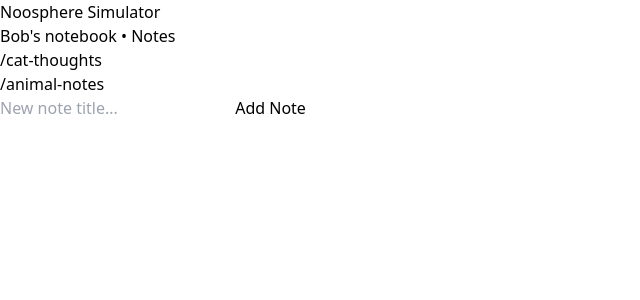
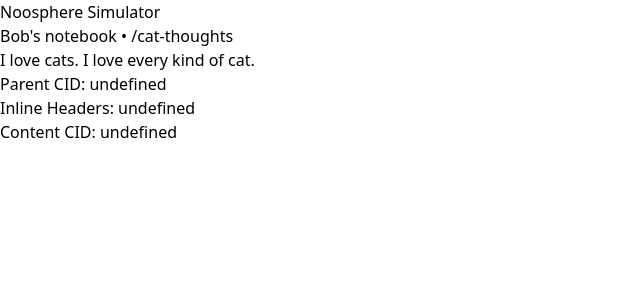
Before and after one commit to jessmartin/noosphere-simulator, a SvelteKit app: page / in a window 1280 px wide. Shown: the top 300 px of the page, without its empty margins (0-640 px from the left). Built offline with nearby package versions, Linux system fonts and the light colour scheme.

Commit message:
Moar features

```diff
--- a/src/routes/+page.svelte
+++ b/src/routes/+page.svelte
@@ -30,19 +30,35 @@
 		'4': 'I have strongly felt /cat-thoughts\n\n Dogs are just okay'
 	};
 
-	let currentNote = '';
+	// View-related stuff
+	let currentNote = 'cat-thoughts';
 	let currentView = 'note';
+	let createNew = false;
 
-	const addNote = async () => {
-		const newNote = {
-			parentCID: null,
+	// in-page variables
+	let newNoteTitle = '';
+	let newNoteContent = '';
+
+	const addNote = () => {
+		console.log(newNoteTitle);
+		let contentCID = crypto.randomUUID();
+
+		// Create the memo
+		const memo = {
+			parentCID: null, // This is a new note - no previous version
 			headers: {
-				title: 'New Note'
+				Title: newNoteTitle,
+				Created: new Date().getTime()
 			},
-			contentCID: '5'
+			contentCID: contentCID
 		};
 		const newCID = crypto.randomUUID();
-		sphere.links[newCID] = newNote;
+		sphere.notes[newCID] = memo;
+		sphere.links[newNoteTitle] = newCID;
+		content[contentCID] = newNoteContent;
+
+		newNoteTitle = '';
+		newNoteContent = '';
 	};
 
 	const fetchNoteContent = (currentNote) => {
@@ -66,10 +82,44 @@
 						<a href on:click={() => (currentNote = linkCID)}>/{linkCID}</a>
 					</li>
 				{/each}
-				<li class="p-1 px-2 font-mono">
-					<input id="noteTitle" placeholder="New note title..." type="text" class="px-2 w-3/4" />
-					<input on:click={addNote} type="submit" class="hover:cursor-pointer" value="Add Note" />
-				</li>
+				{#if createNew}
+					<li class="p-1 px-2 border-t-2 border-white font-mono">
+						<p class="mb-2">New Note</p>
+						<input
+							placeholder="New note title..."
+							type="text"
+							class="px-2 w-3/4 mb-2"
+							bind:value={newNoteTitle}
+						/>
+						<div class="w-3/4 flex items-stretch">
+							<div class="px-2 w-full break-words invisible" />
+							<textarea
+								placeholder="New note content"
+								class="px-2 w-full resize-none overflow-hidden h-auto ml-[-100%]"
+								onInput="this.previousElementSibling.innerText = this.value + String.fromCharCode(10)"
+								bind:value={newNoteContent}
+							/>
+						</div>
+						<input
+							on:click={addNote}
+							type="submit"
+							class="mt-2 font-mono hover:cursor-pointer border-2 px-2 border-slate-800 hover:bg-slate-300"
+							value="Add Note"
+						/>
+						<!-- cancel button -->
+						<button
+							class="hover:cursor-pointer px-2 border-slate-800 hover:bg-slate-300"
+							on:click={() => (createNew = false)}>Cancel</button
+						>
+					</li>
+				{:else}
+					<li class="p-1 px-2 font-mon">
+						<button
+							class="hover:cursor-pointer border-2 px-2 border-slate-800 hover:bg-slate-300"
+							on:click={() => (createNew = true)}>Create new note</button
+						>
+					</li>
+				{/if}
 			</ul>
 		{:else if sphere.links[currentNote]}
 			<h2 class="border-b-2 p-1 px-2 border-white font-mono font-normal text-sm italic">
@@ -78,6 +128,20 @@
 			<p class="p-1 px-2 font-mono">
 				{fetchNoteContent(currentNote)}
 			</p>
+			<div class="p-1 px-2 font-mono flex items-center">
+				<div class="bg-purple-200 border border-purple-600 rounded-full w-16 h-32 box-content ">
+					<div class="bg-purple-400 border-2 border-purple-900 rounded-full w-6 h-6 mx-5 my-2" />
+					<div class="bg-cyan-300 border-2 border-cyan-800 rounded-full w-10 h-10 m-3" />
+					<div class="bg-purple-400 border-2 border-purple-900 rounded-full w-6 h-6 mx-5 my-2" />
+				</div>
+				<div class="w-1/2 h-32 ">
+					<div class="mx-5 my-2">Parent CID: {fetchNoteContent(currentNote).parentCID}</div>
+					<div class="mx-5 h-10 m-3 flex items-center">
+						Inline Headers: {fetchNoteContent(currentNote).headers}
+					</div>
+					<div class="mx-5 my-2">Content CID: {fetchNoteContent(currentNote).contentCID}</div>
+				</div>
+			</div>
 		{:else}
 			{console.log(currentNote)}
 		{/if}
--- /dev/null
+++ b/src/routes/layout.js
@@ -0,0 +1,3 @@
+export const csr = true
+export const ssr = false
+export const prerender = true
```
